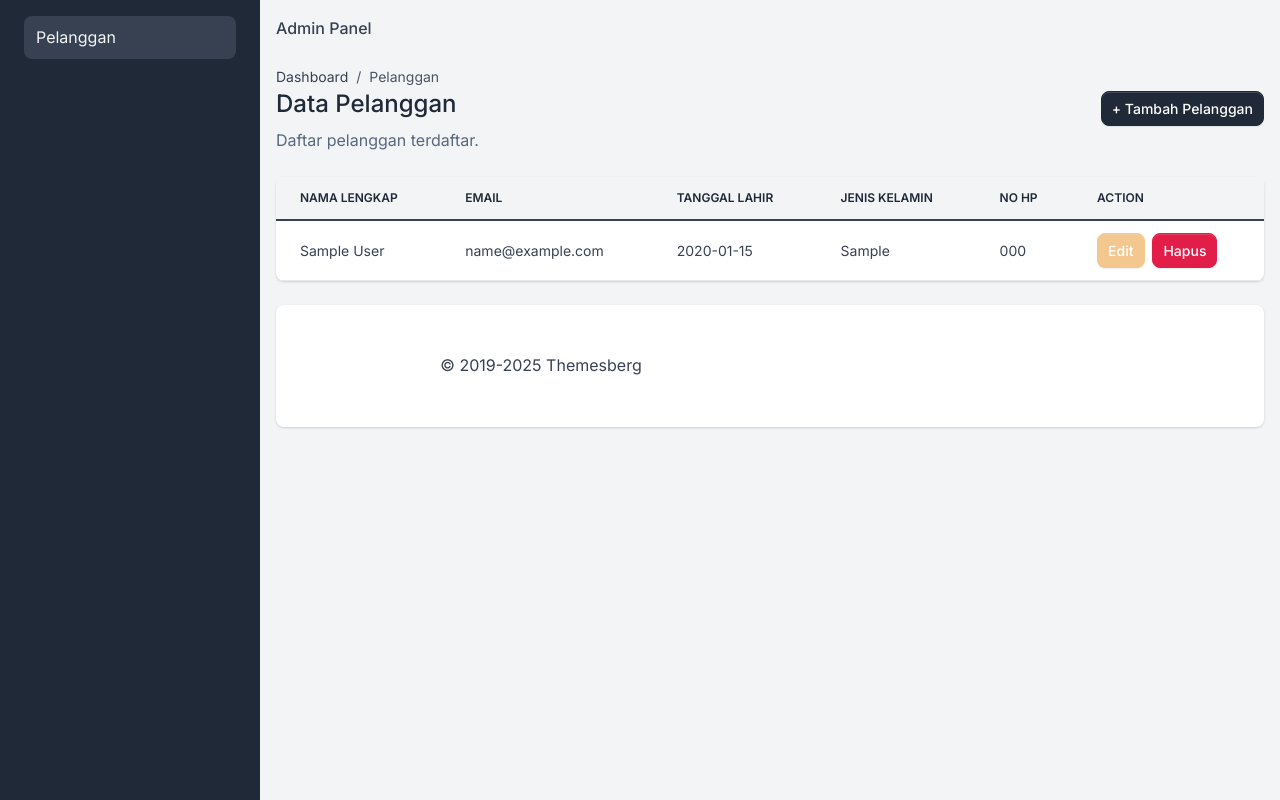
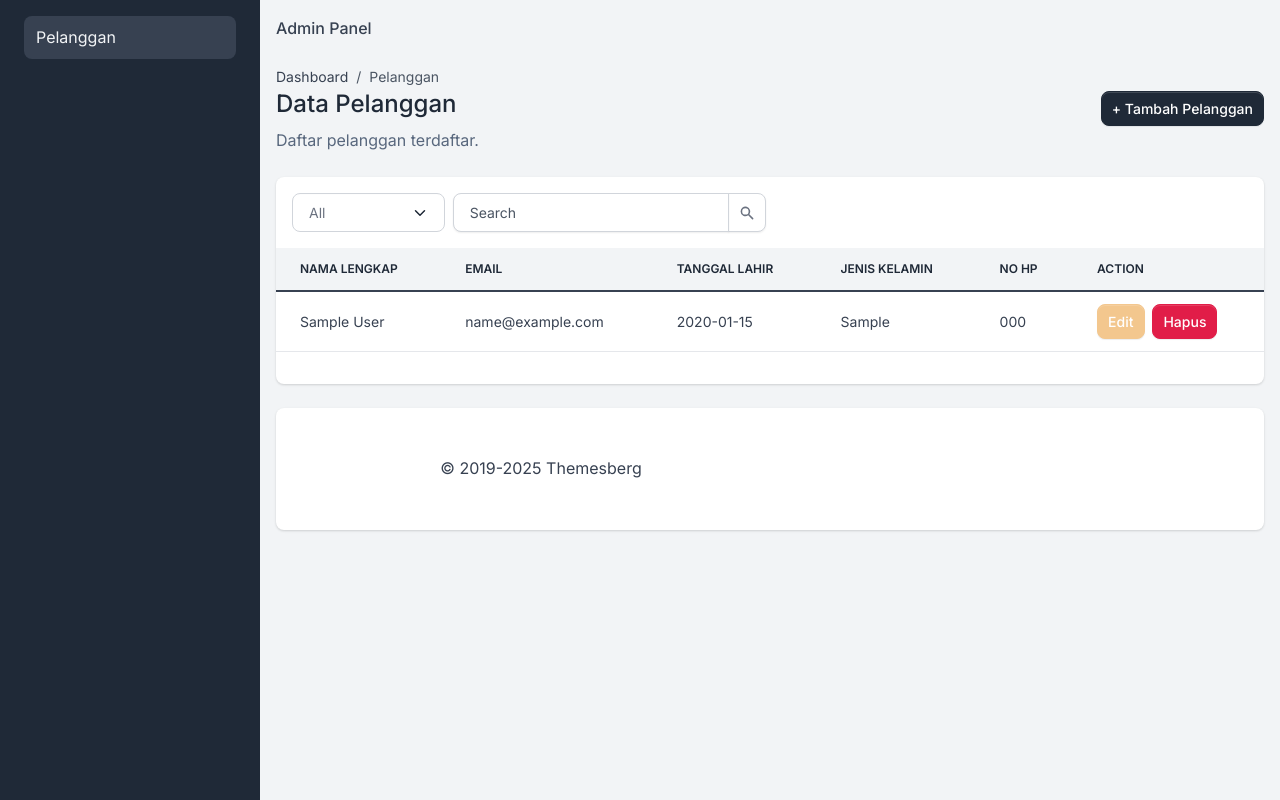
Before and after one commit to riskaaruan01-byte/Laravel-Riska-2TIA, a Laravel app: page /pelanggan in a window 1280 px wide. Run offline with Laravel 12, Linux system fonts and the light colour scheme; tables that the repository leaves empty hold one stand-in row (values such as "Sample post"); parts of the project's set-up code (start-up, migrations or seed data) failed here and were passed over.

Commit message:
Selesai Pertemuan 11: Pagination, Filter, dan Search

```diff
--- a/app/Http/Controllers/PelangganController.php
+++ b/app/Http/Controllers/PelangganController.php
@@ -7,28 +7,25 @@ use Illuminate\Http\Request;
 
 class PelangganController extends Controller
 {
-    /**
-     * Display a listing of the resource.
-     */
-    public function index()
+    public function index(Request $request)
     {
-        $dataPelanggan = Pelanggan::latest()->get();
-        // Diubah dari 'admin.pelanggan.index' menjadi 'pelanggan.index'
+        $filterableColumns = ['gender'];
+        $searchableColumns = ['first_name', 'last_name', 'email'];
+
+        $dataPelanggan = Pelanggan::filter($request, $filterableColumns)
+            ->search($request, $searchableColumns)
+            ->latest()
+            ->paginate(10)
+            ->withQueryString();
+
         return view('pelanggan.index', compact('dataPelanggan'));
     }
 
-    /**
-     * Show the form for creating a new resource.
-     */
     public function create()
     {
-        // Diubah dari 'admin.pelanggan.create' menjadi 'pelanggan.create'
         return view('pelanggan.create');
     }
 
-    /**
-     * Store a newly created resource in storage.
-     */
     public function store(Request $request)
     {
         $request->validate([
@@ -45,19 +42,12 @@ class PelangganController extends Controller
         return redirect('/pelanggan')->with('success', 'Data pelanggan berhasil ditambahkan!');
     }
 
-    /**
-     * Show the form for editing the specified resource.
-     */
     public function edit($id)
     {
         $pelanggan = Pelanggan::findOrFail($id);
-        // Diubah dari 'admin.pelanggan.edit' menjadi 'pelanggan.edit'
         return view('pelanggan.edit', compact('pelanggan'));
     }
 
-    /**
-     * Update the specified resource in storage.
-     */
     public function update(Request $request, $id)
     {
         $pelanggan = Pelanggan::findOrFail($id);
@@ -65,7 +55,7 @@ class PelangganController extends Controller
         $request->validate([
             'first_name' => 'required|string|max:255',
             'last_name'  => 'required|string|max:255',
-            'email'      => 'required|email|unique:pelanggans,email,' . $id,
+            'email'      => 'required|email|unique:pelanggans,email,' . $id . ',pelanggan_id',
             'birthday'   => 'nullable|date',
             'gender'     => 'nullable|string',
             'phone'      => 'nullable|string',
@@ -76,9 +66,6 @@ class PelangganController extends Controller
         return redirect('/pelanggan')->with('success', 'Data pelanggan berhasil diperbarui!');
     }
 
-    /**
-     * Remove the specified resource from storage.
-     */
     public function destroy($id)
     {
         $pelanggan = Pelanggan::findOrFail($id);
--- a/resources/views/pelanggan/index.blade.php
+++ b/resources/views/pelanggan/index.blade.php
@@ -80,7 +80,34 @@
         <div class="card border-0 shadow mb-4">
             <div class="card-body p-0">
                 <div class="table-responsive">
-                    <table class="table table-hover align-items-center mb-0">
+                    {{-- Start Filter & Search --}}
+                    <form method="GET" action="{{ url('/pelanggan') }}" class="p-3 pb-0 mb-3">
+                        <div class="row g-2">
+                            <div class="col-md-2">
+                                <select name="gender" class="form-select" onchange="this.form.submit()">
+                                    <option value="">All</option>
+                                    <option value="Male" {{ request('gender') == 'Male' ? 'selected' : '' }}>Male</option>
+                                    <option value="Female" {{ request('gender') == 'Female' ? 'selected' : '' }}>Female</option>
+                                </select>
+                            </div>
+                            <div class="col-md-4">
+                                <div class="input-group">
+                                    <input type="text" name="search" class="form-control" id="exampleInputIconRight" value="{{ request('search') }}" placeholder="Search" aria-label="Search">
+                                    <button type="submit" class="input-group-text" id="basic-addon2">
+                                        <svg class="icon icon-xxs" fill="currentColor" viewBox="0 0 20 20" xmlns="http://www.w3.org/2000/svg">
+                                            <path fill-rule="evenodd" d="M8 4a4 4 0 100 8 4 4 0 000-8zM2 8a6 6 0 1110.89 3.476l4.817 4.817a1 1 0 01-1.414 1.414l-4.816-4.816A6 6 0 012 8z" clip-rule="evenodd"></path>
+                                        </svg>
+                                    </button>
+                                    @if(request('search'))
+                                        <a href="{{ request()->fullUrlWithQuery(['search' => null]) }}" class="btn btn-outline-secondary ms-2" id="clear-search">Clear</a>
+                                    @endif
+                                </div>
+                            </div>
+                        </div>
+                    </form>
+                    {{-- End Filter & Search --}}
+
+                    <table id="table-pelanggan" class="table table-hover align-items-center mb-0">
                         <thead class="thead-light">
                             <tr>
                                 <th class="border-bottom">NAMA LENGKAP</th>
@@ -118,6 +145,12 @@
                             @endforelse
                         </tbody>
                     </table>
+
+                    {{-- Start Pagination --}}
+                    <div class="p-3">
+                        {{ $dataPelanggan->links('pagination::bootstrap-5') }}
+                    </div>
+                    {{-- End Pagination --}}
                 </div>
             </div>
         </div>
```
